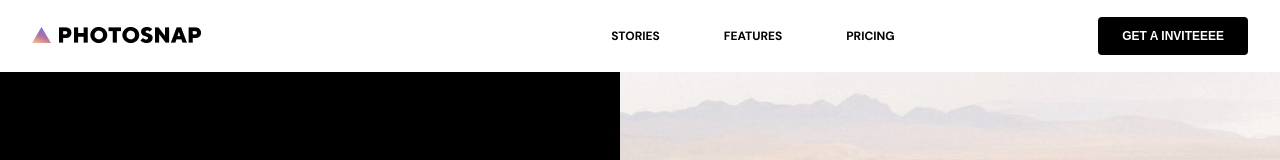
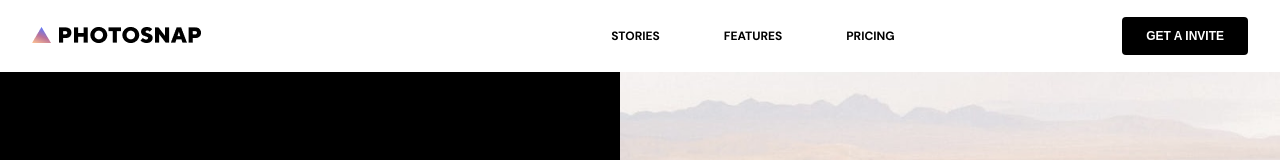
Before and after one commit to carlostrujilloneyra/proyecto-photosnap, a React (Vite) app: page / in a window 1280 px wide. Shown: the top 160 px of the page. Built offline with nearby package versions, Linux system fonts and the light colour scheme.

Commit message:
probando

```diff
--- a/src/photos-module/components/Home/header/components/Nav.tsx
+++ b/src/photos-module/components/Home/header/components/Nav.tsx
@@ -33,7 +33,7 @@ export const Nav = () => {
 						className="main-button"
 						onClick={handleNavigate}
 					>
-						Get a inviteeee
+						Get a invite
 					</button>
         </div>
       </div>
```
